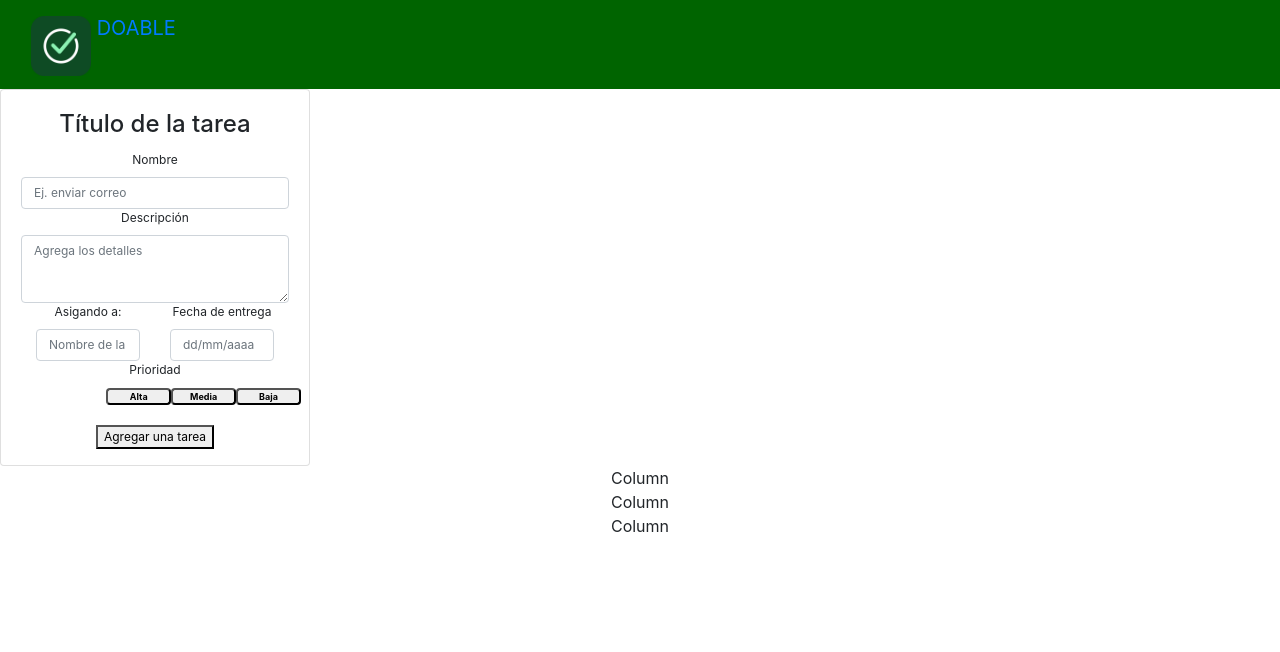
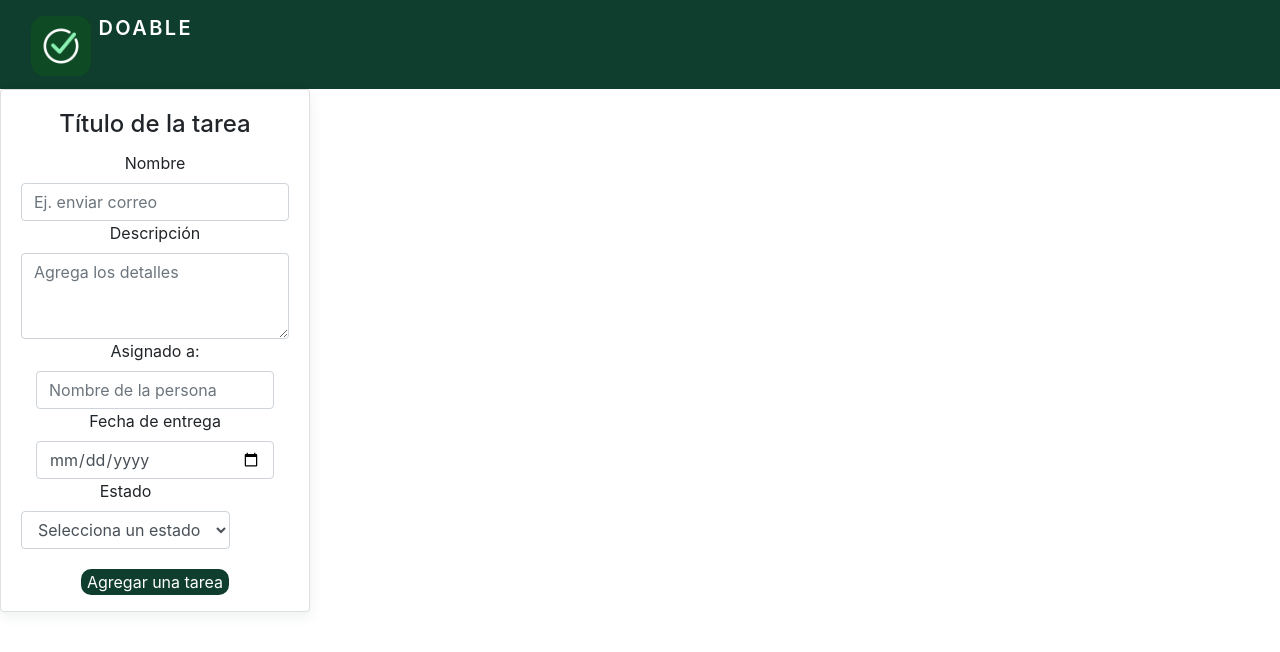
Before and after one commit to brandmoreno/planificador-de-tareas, a plain HTML site: page index.html in a window 1280 px wide. Drawn offline with nearby package versions, Linux system fonts and the light colour scheme.

Commit message:
se hace validacion del form y se agrega boton eliminar task

```diff
--- a/index.html
+++ b/index.html
@@ -1,79 +1,97 @@
 <!DOCTYPE html>
 <html lang="en">
+
 <head>
     <meta charset="UTF-8">
     <meta name="viewport" content="width=device-width, initial-scale=1.0">
     <title>Document</title>
     <link rel="stylesheet" href="style.css">
-    <link href="https://cdn.jsdelivr.net/npm/bootstrap@6.0.0-alpha.1/dist/css/bootstrap.min.css" rel="stylesheet" integrity="sha384-B/GM4XqrwHnWXNOWMbloTmrYXZg10cakYGmpfsR/bbzQ6JAJI4ihuyADKLnBgrCe" crossorigin="anonymous">
+    <link href="https://cdn.jsdelivr.net/npm/bootstrap@6.0.0-alpha.1/dist/css/bootstrap.min.css" rel="stylesheet"
+        integrity="sha384-B/GM4XqrwHnWXNOWMbloTmrYXZg10cakYGmpfsR/bbzQ6JAJI4ihuyADKLnBgrCe" crossorigin="anonymous">
 </head>
+
 <body>
 
     <nav class="navbar bg-1 fg-2">
         <div class="container-fluid">
             <a class="navbar-brand" href="#">
-      <img src="/img/doable-icon-512.png" alt="Logo" width="60" height="60" class="d-inline-block align-text-top">
+                <img src="/img/doable-icon-512.png" alt="Logo" width="60" height="60"
+                    class="d-inline-block align-text-top">
                 DOABLE
             </a>
         </div>
     </nav>
 
     <div class="grid text-center grid-cols-4">
-  <div>    <div class="card" style="max-width: 310px;">
+        <div>
+            <div class="card" style="max-width: 310px;">
+                <form id="submit">
                     <div class="card-body">
                         <h4 class="card-title">Título de la tarea</h4>
 
                         <div class="form-field">
                             <label for="fieldText" class="form-label">Nombre</label>
-  <input type="nombre" class="form-control" id="fieldText" placeholder="Ej. enviar correo ">
+                            <input type="text" class="form-control" id="fieldText" placeholder="Ej. enviar correo ">
                         </div>
 
                         <div class="form-field">
                             <label for="fieldTextarea" class="form-label">Descripción</label>
-  <textarea class="form-control" id="fieldTextarea" rows="3" placeholder="Agrega los detalles "></textarea>
+                            <textarea class="form-control" id="fieldTextarea" rows="3"
+                                placeholder="Agrega los detalles "></textarea>
                         </div>
 
                         <div class="container text-center">
                             <div class="row align-items-start">
                                 <div class="col">
                                     <div class="form-field">
-  <label for="fieldText" class="form-label">Asigando a:</label>
-  <input type="nombre" class="form-control" id="fieldText" placeholder="Nombre de la persona">
+                                        <label for="fieldTextAsigned" class="form-label">Asignado a:</label>
+                                        <input type="text" class="form-control" id="fieldTextAsigned"
+                                            placeholder="Nombre de la persona">
                                     </div>
                                 </div>
                                 <div class="col">
                                     <div class="form-field">
-  <label for="fieldText" class="form-label">Fecha de entrega</label>
-  <input type="fecha" class="form-control" id="fieldText" placeholder="dd/mm/aaaa">
+                                        <label for="fieldTextFecha" class="form-label">Fecha de entrega</label>
+                                        <input type="date" class="form-control" id="fieldTextFecha"
+                                            placeholder="dd/mm/aaaa">
                                     </div>
+                                </div>
+                                <div class="form-field">
+                                    <label for="fieldSelectEstado" class="form-label">Estado</label>
+                                    <select class="form-control" id="fieldSelectEstado">
+                                        <option value="" selected disabled >Selecciona un estado</option>
+                                        <option value="POR HACER">POR HACER</option>
+                                        <option value="EN PROCESO">EN PROCESO</option>
+                                        <option value="REVISIÓN">REVISIÓN</option>
+                                        <option value="HECHO">HECHO</option>
+                                    </select>
                                 </div>
                             </div>
                         </div>
 
-<div class="estado">
-<label for="fieldText" class="form-label">Prioridad</label>
+                        <div class="estado"></div>
                     </div>
-<div class="btn-group">
-  <button type="button" class="badge theme-danger col-8">Alta</button>
-  <button type="button" class="badge theme-warning col-8">Media</button>
-  <button type="button" class="badge theme-success col-8">Baja</button>
+                    <div class="d-grid gap-2 col-11 mx-auto">
+                        <button class="btn-solid theme-inverse" type="submit">Agregar una tarea</button>
                     </div>
+                </form>
+                <p> </p>
             </div>
 
-<div class="d-grid gap-2 col-11 mx-auto">
-  <button class="btn-solid theme-inverse" type="button">Agregar una tarea</button>
-  </border>
         </div>
-<p> </p>
-  </div></div>
-  <div>Column</div>
-  <div>Column</div>
-  <div>Column</div>
+        <div id="taskContainer"></div>
+
     </div>
 
 
 
 
-<script type="module" src="https://cdn.jsdelivr.net/npm/bootstrap@6.0.0-alpha.1/dist/js/bootstrap.bundle.min.js" integrity="sha384-1a/pXj49ZQ1aHEmrJ+gMw1otqoVsYwlEnlD8mIfY2TV03r20Y0CN7uqx1tQogjPL" crossorigin="anonymous"></script>
+    <script type="module" src="https://cdn.jsdelivr.net/npm/bootstrap@6.0.0-alpha.1/dist/js/bootstrap.bundle.min.js"
+        integrity="sha384-1a/pXj49ZQ1aHEmrJ+gMw1otqoVsYwlEnlD8mIfY2TV03r20Y0CN7uqx1tQogjPL"
+        crossorigin="anonymous"></script>
+    <script type="module" src="./js/task1.js"></script>
+    <script type="module" src="./js/task2.js"></script>
+    <script type="module" src="./js/task3.js"></script>
 </body>
+
 </html>
--- a/style.css
+++ b/style.css
@@ -1,25 +1,109 @@
-body{
-    background-color: darkolivegreen;
-    font-family: "Century Gothic", AppleGothic, "Segoe UI", sans-serif;
+:root {
+    --verde-oscuro: #0f3d2e;
+    --verde-medio: #1b5e45;
+    --fondo: #f4f6f3;
+    --texto: #1f2a24;
+    --texto-suave: #6b7a72;
+    --borde: #e2e8e4;
 }
 
-.card{
-    background-color: #e6e5e5;
-    font-size: 12px ;
+body {
+    background: var(--fondo);
+    color: var(--texto);
 }
 
-.navbar{
-    background-color: darkgreen;
+
+.navbar {
+    background: var(--verde-oscuro);
+    padding: 0.75rem 1rem;
 }
 
-#fieldText{
-    font-size: 12px;
+.navbar-brand {
+    display: flex;
+    align-items: center;
+    gap: 0.75rem;
+    color: #ffffff;
+    font-weight: 600;
+    letter-spacing: 0.12em;
 }
 
-#fieldTextarea{
-    font-size: 12px;
+
+.card {
+    background: #ffffff;
+    border: 1px solid var(--borde);
+    border-radius: 16px;
+    box-shadow: 0 4px 14px rgba(15, 61, 46, 0.08);
 }
 
-.btn-group{
-    color: white;
+
+.btn-solid {
+    background: var(--verde-oscuro);
+    color: #ffffff;
+    border: none;
+    border-radius: 10px;
 }
+
+.btn-solid:hover {
+    background: var(--verde-medio);
+}
+
+
+#taskContainer {
+    grid-column: 2 / -1;
+    display: grid;
+    grid-template-columns: repeat(auto-fill, minmax(260px, 1fr));
+    gap: 1rem;
+    align-content: start;
+}
+
+
+.task-card {
+    text-align: left;
+    border-left: 6px solid;
+}
+
+.task-card[data-estado="POR HACER"]  { border-left-color: #6b7a90; }
+.task-card[data-estado="EN PROCESO"] { border-left-color: #e0a100; }
+.task-card[data-estado="REVISIÓN"]   { border-left-color: #7c5cbf; }
+.task-card[data-estado="HECHO"]      { border-left-color: #2e9e6b; }
+
+.task-card .card-title {
+    margin: 0.25rem 0 0.5rem;
+    font-weight: 600;
+}
+
+.task-card p {
+    margin: 0 0 0.35rem;
+    color: var(--texto-suave);
+    font-size: 0.9rem;
+}
+
+.task-id {
+    font-size: 0.75rem;
+    color: var(--texto-suave);
+    letter-spacing: 0.05em;
+}
+
+.task-status {
+    display: inline-block;
+    margin: 0.25rem 0 0.75rem;
+    padding: 0.2rem 0.7rem;
+    border-radius: 999px;
+    background: var(--borde);
+    font-size: 0.75rem;
+    font-weight: 600;
+}
+
+
+.btn-delete {
+    background: transparent;
+    color: #c0392b;
+    border: 1px solid #c0392b;
+    border-radius: 8px;
+    padding: 0.3rem 0.9rem;
+}
+
+.btn-delete:hover {
+    background: #c0392b;
+    color: #ffffff;
+}
```
Also changed, not shown: script.js (deleted). Lines whose indentation alone changed are shown as unchanged.
